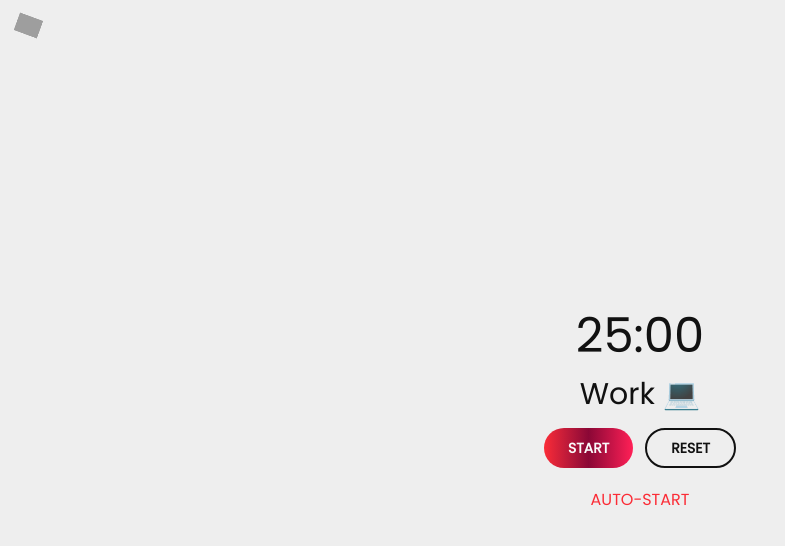
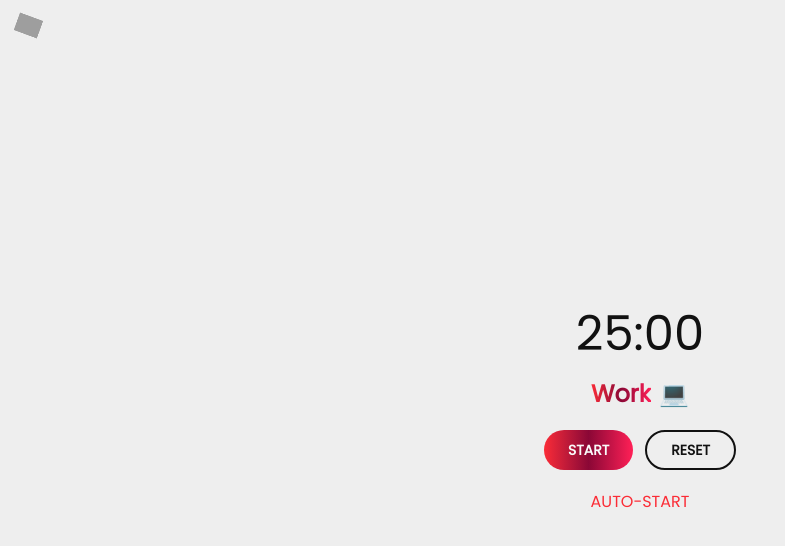
Before and after one commit to leakoo/pomodoro-chrome-extension, a React (Vite) app: page / in a window 1280 px wide. Shown: the top 546 px of the page, without its empty margins (0-785 px from the left). Built offline with nearby package versions, Linux system fonts and the light colour scheme; grey boxes are pictures that could not be loaded.

Commit message:
style: Add text colour gradient, adjust text size and padding

```diff
--- a/src/components/mode.jsx
+++ b/src/components/mode.jsx
@@ -16,9 +16,9 @@ export default function Mode({ mode }) {
   }, [mode])
 
   return (
-    <div className="flex justify-center gap-2 pt-4 pb-4">
-      <h2 className="text-3xl">{mode}</h2>
-      <h2 className="text-3xl">{emoji}</h2>
+    <div className="flex justify-center gap-2 pt-5 pb-5">
+      <h2 className="bg-clip-text bg-gradient-to-r from-red-500 via-rose-900 to-rose-500 font-bold text-transparent text-2xl">{mode}</h2>
+      <h2 className="text-2xl">{emoji}</h2>
     </div>
   );
 };
```
